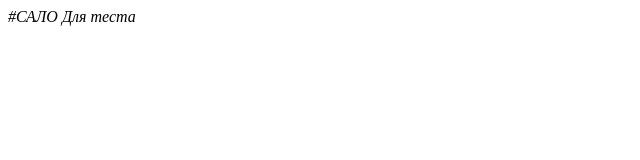
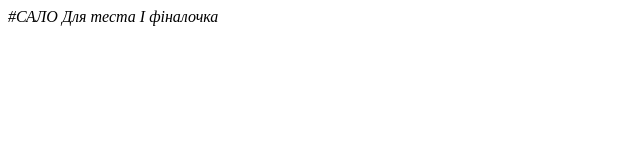
Before and after one commit to RobotBobik/Univer_site, a plain HTML site: page index.html in a window 1280 px wide. Shown: the whole page, without its empty margins (0-640 px from the left). Drawn offline with Linux system fonts and the light colour scheme.

Commit message:
TEST final TOCHCNO

```diff
--- a/index.html
+++ b/index.html
@@ -1,3 +1,4 @@
 <I>
     #САЛО Для теста
+    І фіналочка
 </I>
```
